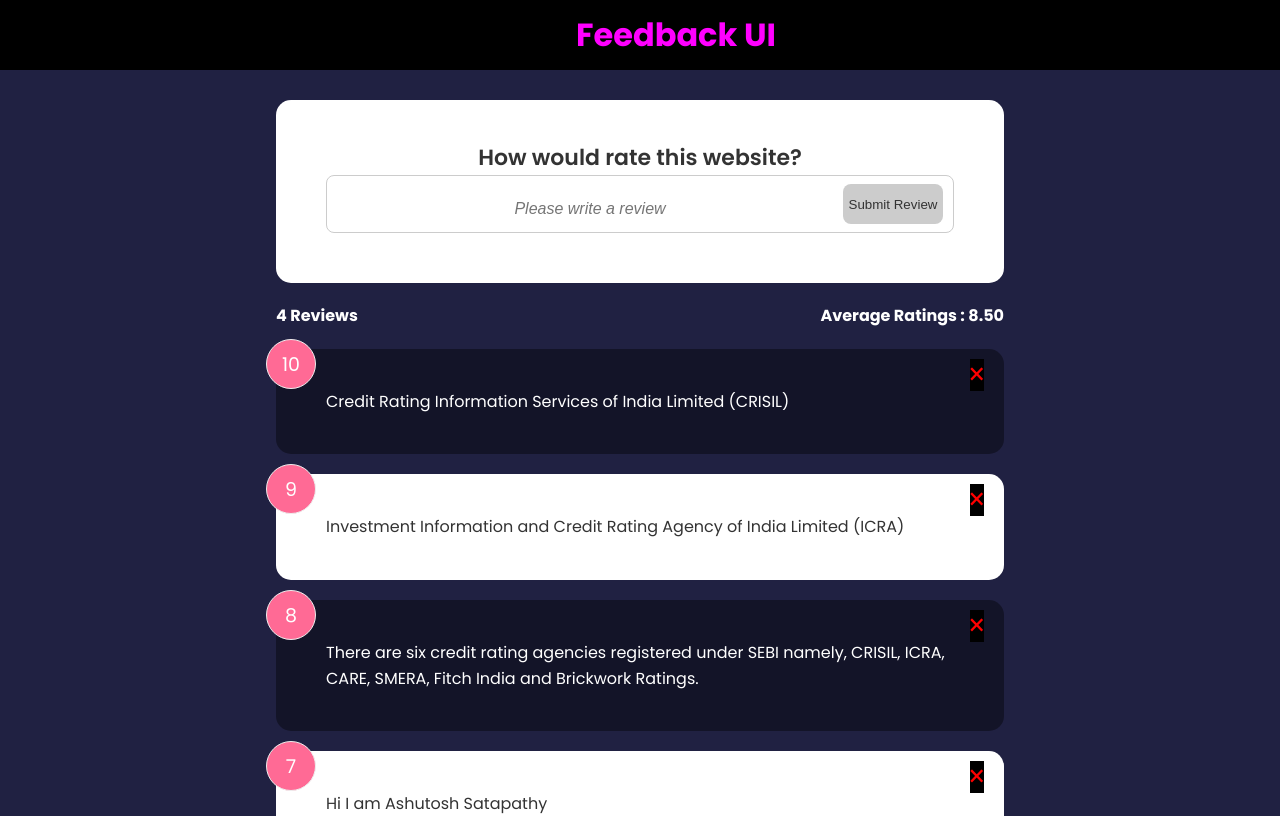
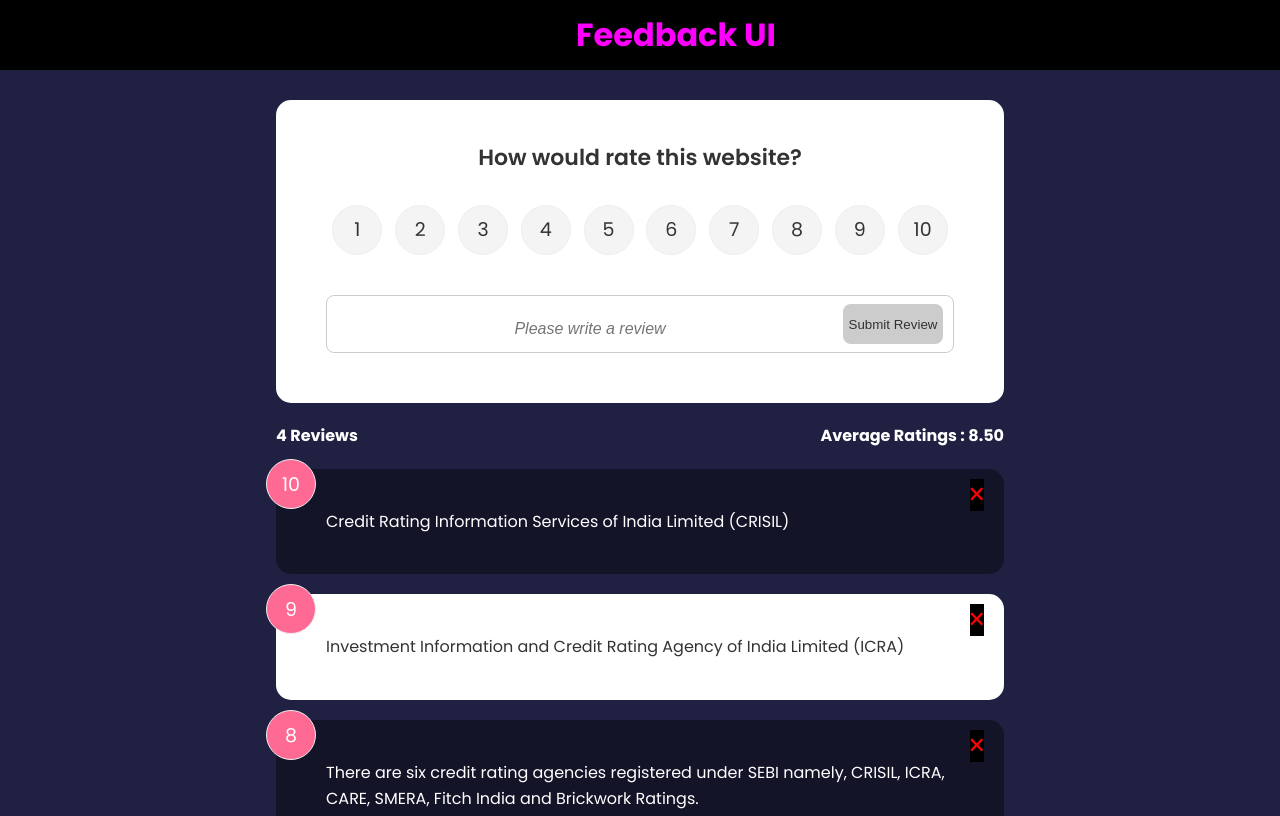
Before and after one commit to Ashutoshrx/FeedBack-App, a React (Create React App) app: page / in a window 1280 px wide. Shown: the top 816 px of the page. Built offline with nearby package versions, Linux system fonts and the light colour scheme.

Commit message:
added text input and rating

```diff
--- a/src/App.js
+++ b/src/App.js
@@ -12,9 +12,9 @@
     // console.log(`The feedback data has been deleted with id ${id}`);
     setFeedBackData(feedBackData.filter((fd) => fd.id !== id));
   };
-  // const appendFeedbackData = ()=>{
+
+  // const appendFeedbackData = () => {
   //   console.log(`The feedback data has been appended with id`);
-  //   //
   // };
 
   return (
--- a/src/components/FeedbackForm.jsx
+++ b/src/components/FeedbackForm.jsx
@@ -1,36 +1,40 @@
 import React from 'react';
 import { useState } from 'react';
+import RatingSelect from './RatingSelect';
 import Button from './shared/Button';
 import Card from './shared/Card';
 
 function FeedbackForm() {
+
+    const [rating, setRating] = useState();
     const [textInput, setTextInput] = useState('');
     const [isDisabled, setIsDisabled] = useState(true);
     const [message, setMessage] = useState('');
 
     const changeTextInput = (textInput) => {
-        console.log(textInput.target.value);
         if (textInput.target.value === null) {
             setIsDisabled(true);
             setMessage('');
         }
-        else if (textInput.target.value.trim.length >= 10) {
-            setIsDisabled(false);
-            console.log(message);
-        }
-        else {
-            setIsDisabled(false);
-            setMessage('Review must be at least 10 characters');
+        else if (textInput.target.value !== null) {
+            if (textInput.target.value.length <= 10) {
+                setIsDisabled(true);
+                setMessage('Input value must be greater than 10 characters');
+            }
+            else {
+                setIsDisabled(false);
+                setMessage('');
+            }
         }
         setTextInput(textInput.target.value);
-        // If statement not working properly
     };
 
     return (
 
         <Card>
             <h2>How would rate this website?</h2>
-            <div className="input-group">
+            <RatingSelect select={(rating) => { setRating(rating); }} />
+            <div className="input-group" >
                 <input onChange={changeTextInput} type="text" className='message' placeholder='Please write a review' /><br />
                 <Button type="submit" disabled={isDisabled}>Submit Review</Button>
             </div>
--- /dev/null
+++ b/src/components/RatingSelect.jsx
@@ -0,0 +1,58 @@
+import React, { useState } from 'react';
+
+function RatingSelect({ select }) {
+    const [selected, setSelected] = useState();
+
+    const changeInput = (e) => {
+        setSelected(+e.currentTarget.value);
+        select(+e.currentTarget.value)
+        // '+' symbol used to change the type of the input from string to number
+    };
+
+    return (
+        <ul className="rating">
+            <li>
+                <input type="radio" id='num1' name='rating' value='1' checked={selected === 1} onChange={changeInput} />
+                <label htmlFor="num1">1</label>
+            </li>
+            <li>
+                <input type="radio" id='num2' name='rating' value='2' checked={selected === 2} onChange={changeInput} />
+                <label htmlFor="num2">2</label>
+            </li>
+            <li>
+                <input type="radio" id='num3' name='rating' value='3' checked={selected === 3} onChange={changeInput} />
+                <label htmlFor="num3">3</label>
+            </li>
+            <li>
+                <input type="radio" id='num4' name='rating' value='4' checked={selected === 4} onChange={changeInput} />
+                <label htmlFor="num4">4</label>
+            </li>
+            <li>
+                <input type="radio" id='num5' name='rating' value='5' checked={selected === 5} onChange={changeInput} />
+                <label htmlFor="num5">5</label>
+            </li>
+            <li>
+                <input type="radio" id='num6' name='rating' value='6' checked={selected === 6} onChange={changeInput} />
+                <label htmlFor="num6">6</label>
+            </li>
+            <li>
+                <input type="radio" id='num7' name='rating' value='7' checked={selected === 7} onChange={changeInput} />
+                <label htmlFor="num7">7</label>
+            </li>
+            <li>
+                <input type="radio" id='num8' name='rating' value='8' checked={selected === 8} onChange={changeInput} />
+                <label htmlFor="num8">8</label>
+            </li>
+            <li>
+                <input type="radio" id='num9' name='rating' value='9' checked={selected === 9} onChange={changeInput} />
+                <label htmlFor="num9">9</label>
+            </li>
+            <li>
+                <input type="radio" id='num10' name='rating' value='10' checked={selected === 10} onChange={changeInput} />
+                <label htmlFor="num10">10</label>
+            </li>
+        </ul>
+    );
+}
+
+export default RatingSelect;
--- a/src/components/shared/Button.jsx
+++ b/src/components/shared/Button.jsx
@@ -1,9 +1,10 @@
 import React from 'react';
 import PropTypes from 'prop-types';
 
-function Button({ children, disabled, version }) {
+function Button({ children, disabled, version, type }) {
     return (
         <button disabled={disabled}
+            type={type}
             className={`btn btn-${version}`} >
             {children}
         </button >
```
